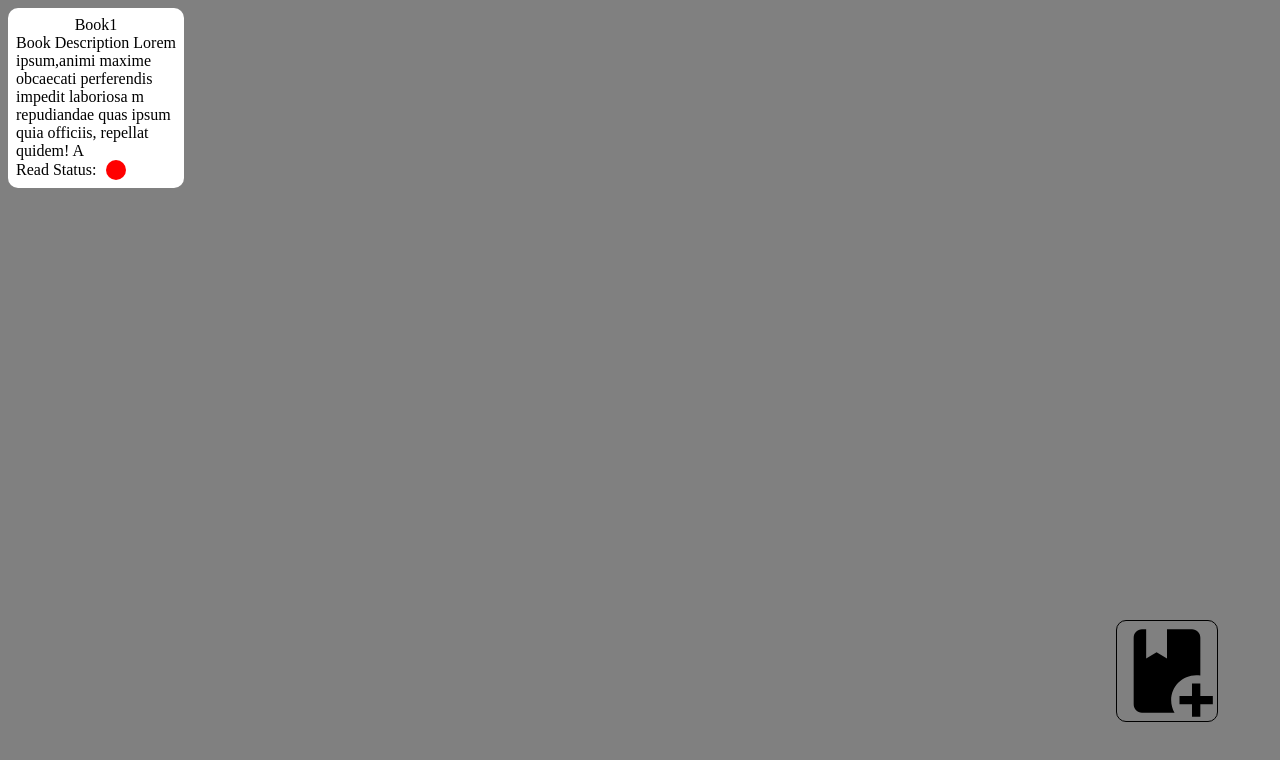
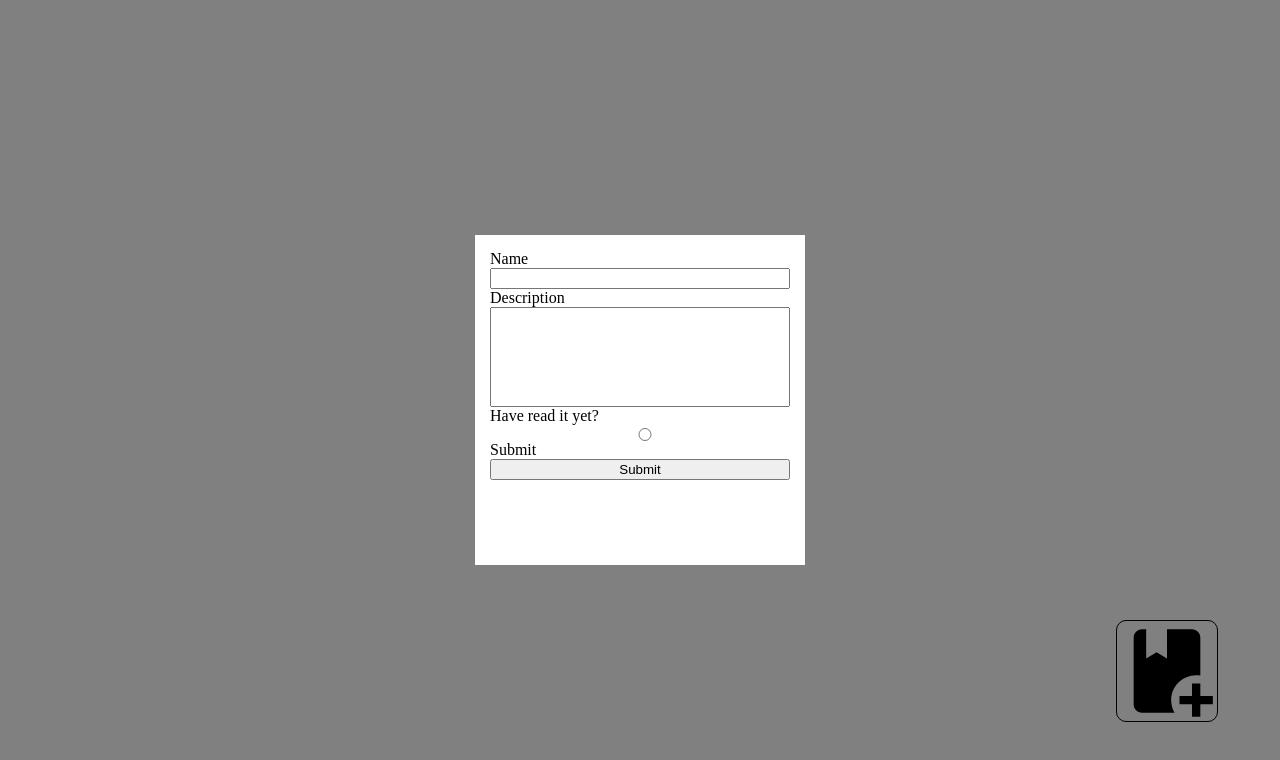
Before and after one commit to timothyjapolinario/library-top, a plain HTML site: page index.html in a window 1280 px wide. Both pictures are taken after a click on the element 1167 px from the left and 671 px from the top of the page. Drawn offline with Linux system fonts and the light colour scheme.

Commit message:
Add popup form

```diff
--- a/css/styles.css
+++ b/css/styles.css
@@ -7,16 +7,15 @@ body{
 }
 .button-add-book{
     width:fit-content;
-    position:absolute;
+    position:sticky;
     left: calc(95% - 100px);
-    top: calc(90% - 100px);
+    top: calc(90vh - 100px);
     border-radius: 10px;
     border: 1px solid black;
 }
 .list-books-container{
-    display: flex;
-    flex-direction: row;
-    flex-wrap:wrap;
+    display: grid;
+    grid-template-columns: repeat(auto-fill, minmax(300px, 1fr));
     gap: 20px;
 }
 .book{
@@ -44,3 +43,22 @@ body{
     border-radius: 100%;
     display: inline-block;
 }
+.form-add-book-popup{
+    max-width: 300px;
+    height: 300px;
+    background-color: white;
+    padding:15px;
+    position: fixed;
+    top: 50%;
+    left: 50%;
+    transform: translate(-50%, -50%);
+    display: none;
+}
+
+#new-book-description{
+    height: 100px;
+    resize: none;
+}
+.form-add-book-popup > form > * {
+    width: 100%;
+}
--- a/index.html
+++ b/index.html
@@ -9,6 +9,21 @@
 </head>
 <body>
     <div class="container">
+        <div class="form-add-book-popup">
+            <form action="#">
+                <label for="new-book-name">Name</label>
+                <input type="text" name="new-book-name" id="new-book-name">
+
+                <label for="new-book-description">Description</label>
+                <textarea name="new-book-description" id="new-book-description" maxlength="216"></textarea>
+
+                <label for="new-book-read-status">Have read it yet?</label>
+                <input type="radio" name="new-book-read-status" id="new-book-read-status">
+
+                <label for="submit-new-book-button">Submit</label>
+                <button type="submit">Submit</button>
+            </form>
+        </div>
         <div class="list-books-container">
         </div>
     </div>
--- a/js/script.js
+++ b/js/script.js
@@ -2,6 +2,21 @@ let myLibrary = [];
 let bookContainer = document.querySelector(".list-books-container")
 let addBookButton = document.querySelector(".button-add-book");
 let bookDescriptionDummy = "Book Description Lorem ipsum,animi maxime obcaecati perferendis impedit laboriosa    m repudiandae quas ipsum quia officiis, repellat quidem! A"
+let isFormOpen = false;
+let newBookForm = document.querySelector(".form-add-book-popup");
+console.log(newBookForm);
+
+function triggerForm(){
+    if(isFormOpen){
+        //close it
+        newBookForm.style.display = "none";
+        isFormOpen = false;
+    }else{
+        //open it
+        newBookForm.style.display = "block";
+        isFormOpen = true;
+    }
+}
 
 function Book(bookName, bookDescription, hasRead) {
     this.bookName = bookName;
@@ -10,15 +25,16 @@ function Book(bookName, bookDescription, hasRead) {
 }
 
 function createBook(){
-let newBook = new Book("Book1", bookDescriptionDummy , false);
-    addBookToLibrary(newBook)
+    triggerForm();
 }
+
 
 function addBookToLibrary(book) {
     if(myLibrary.push(book)){
         addBookElementUI(book)
     }
 }
+
 
 function addBookElementUI(book){
     console.log("lol")
```
